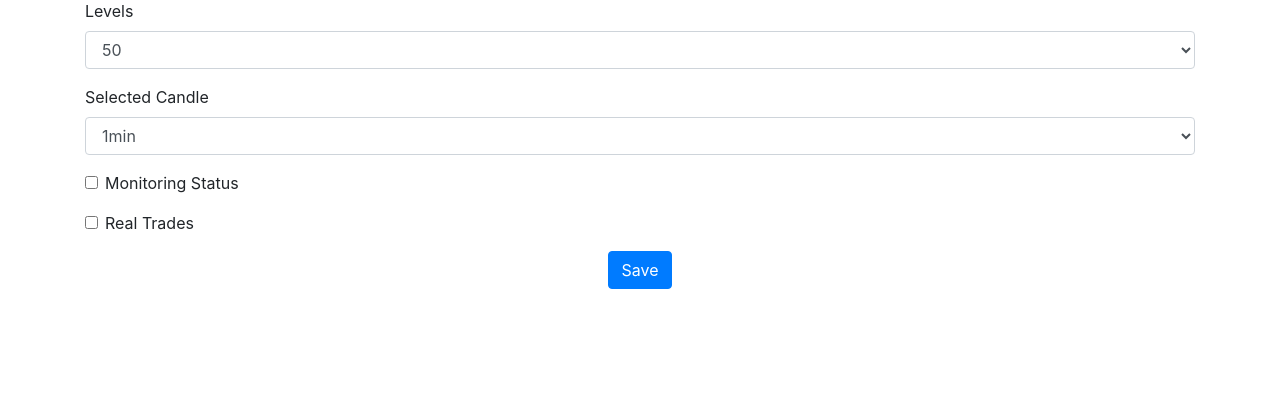
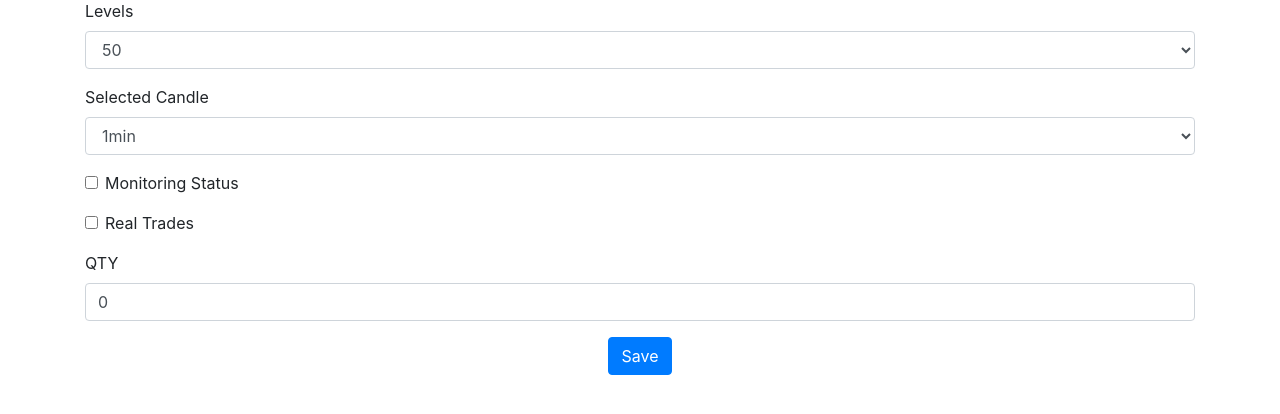
Before and after one commit to dimpy2503/Level-watcher-aws, a Flask app: template templates/config.html in a window 1280 px wide. Shown: the part 81-495 px from the top of the page. Run offline with Flask 3, Linux system fonts and the light colour scheme; the template is opened without the code that fills it, so the values that code supplies are empty; some libraries are stand-ins or nearby versions.

Commit message:
qty column added

```diff
--- a/app.py
+++ b/app.py
@@ -86,7 +86,7 @@
 def get_all_ledger_entries():
     ledger_entries = trade_service.get_all_ledger_entries()
     ledger_list = [
-        {'id': entry[0], 'strike': entry[1], 'ltp': entry[2], 'time': entry[3]}
+        {'id': entry[0], 'strike': entry[1], 'ltp': entry[2], 'time': entry[3], 'qty': entry[4]}
         for entry in ledger_entries
     ]
     return jsonify(ledger_list)
--- a/config.json
+++ b/config.json
@@ -1,5 +1,5 @@
 {
-    "request_time": "11:14:11 09-11-2023",
+    "request_time": "12:28:12 09-11-2023",
     "actid": "FA54939",
     "access_type": [
         "WEB",
@@ -149,7 +149,7 @@
         }
     ],
     "stat": "Ok",
-    "susertoken": "f7fd76a894dabdc44089cd61fb87a370f8d05cc8cf2e56bbeae0b06478646945",
+    "susertoken": "2f084d9aae9be167c7eb44f197521e31b2b9aa077c2a810a93e922ee23e6d7b0",
     "email": "dimpy.sharma@hotmail.com",
     "uid": "FA54939",
     "brnchid": "HO",
@@ -217,5 +217,5 @@
         ]
     },
     "brkname": "FINV",
-    "lastaccesstime": "1699508651"
+    "lastaccesstime": "1699513092"
 }
--- a/templates/config.html
+++ b/templates/config.html
@@ -39,6 +39,10 @@
                     <input type="checkbox" class="form-check-input" id="realTrades" name="realTrades">
                     <label class="form-check-label" for="realTrades">Real Trades</label>
                 </div>
+            </div>
+            <div class="form-group">
+                <label for="levels">QTY</label>
+                <input type="number" class="form-control" id="qty" name="qty">
             </div>
             <div class="text-center">
                 <button type="submit" class="btn btn-primary">Save</button>
@@ -84,6 +88,7 @@
                 document.getElementById("selectedCandle").value = data.selectedCandle;
                 document.getElementById("monitoringStatus").checked = data.monitoringStatus;
                 document.getElementById("realTrades").checked = data.realTrades;
+                document.getElementById("qty").value = data.qty;
             })
             .catch(error => console.error("Error fetching initial config:", error));
 
@@ -98,6 +103,7 @@
                 selectedCandle: formData.get("selectedCandle"),
                 monitoringStatus: formData.get("monitoringStatus") === "on",
                 realTrades: formData.get("realTrades") === "on",
+                qty: parseInt(formData.get("qty"))
             };
 
             // Update the configuration via the API
--- a/templates/dashboard.html
+++ b/templates/dashboard.html
@@ -78,6 +78,7 @@
                     <th>ID</th>
                     <th>Strike</th>
                     <th>LTP</th>
+                    <th>Qty</th>
                     <th>Time</th>
                 </tr>
                 </thead>
@@ -141,12 +142,15 @@
                     var tableBody = document.getElementById("ledgerTableBody");
                     tableBody.innerHTML = ""; // Clear the existing data
 
+
+
                     data.forEach(function (entry) {
                         var row = tableBody.insertRow(tableBody.rows.length);
                         row.insertCell(0).textContent = entry.id;
                         row.insertCell(1).textContent = entry.strike;
                         row.insertCell(2).textContent = entry.ltp;
-                        row.insertCell(3).textContent = entry.time;
+                        row.insertCell(3).textContent = entry.qty;
+                        row.insertCell(4).textContent = entry.time;
                     });
                 }
             };
```
Also changed, not shown: helper/tradeservice.py (+4 -3 lines), shoonya/shoonyaservice.py (+4 -3 lines), shoonya/trades.db (deleted), trades.db (deleted).
